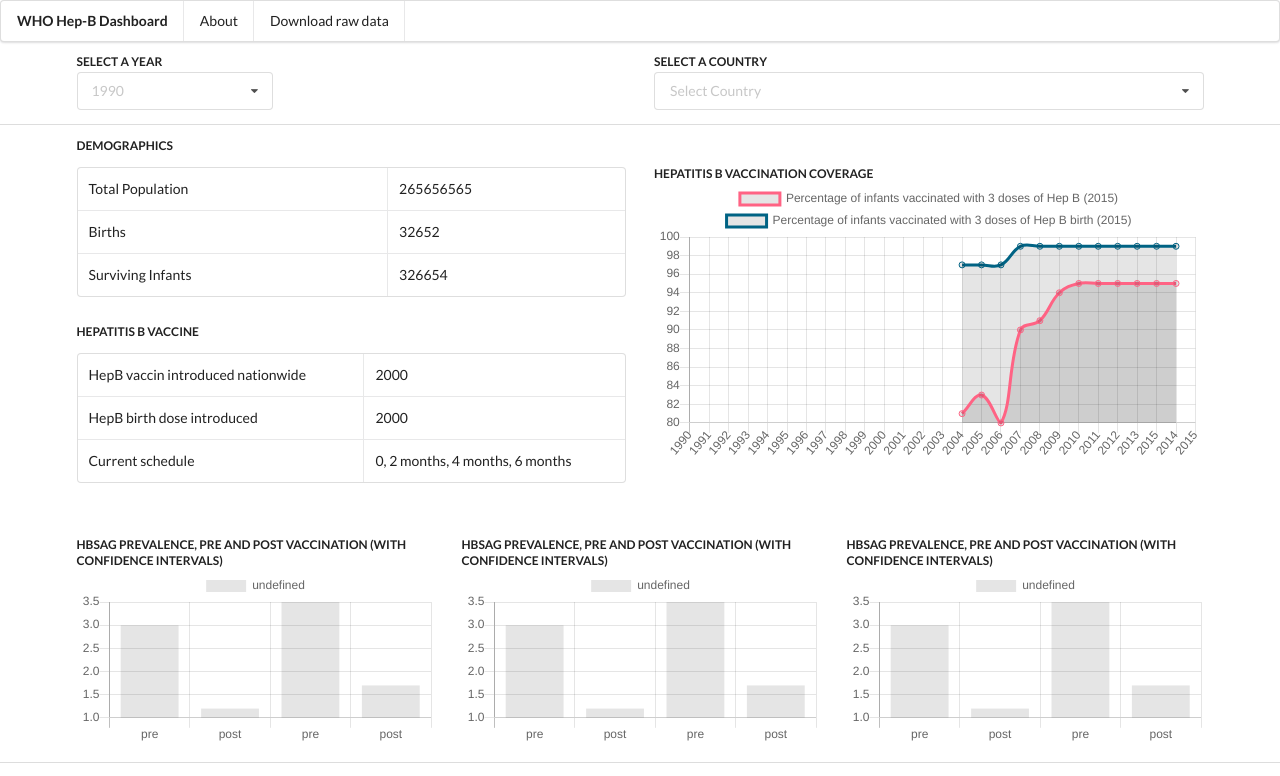
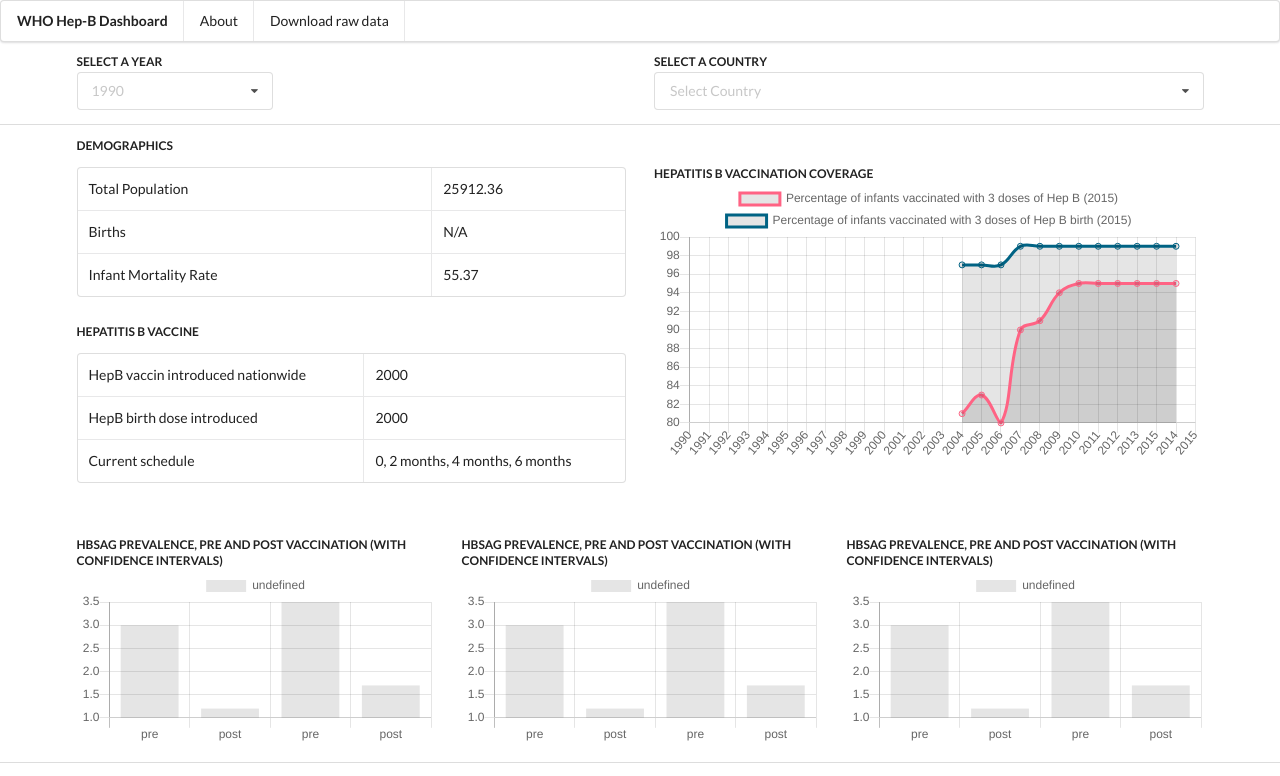
Before and after one commit to rgdonohue/who-hepB-dashboard, a website: page index.html in a window 1280 px wide. Shown: the top 776 px of the page. Drawn offline with nearby package versions, Linux system fonts and the light colour scheme.

Commit message:
make Chart A dynamic

```diff
--- a/index.html
+++ b/index.html
@@ -69,15 +69,15 @@
                 <tbody>
                     <tr>
                         <td><div>Total Population</div></td>
-                        <td><div>265656565</div></td>
+                        <td><div id="chartA-total-pop"></div></td>
                     </tr>
                     <tr>
                         <td><div>Births</div></td>
-                        <td><div>32652</div></td>
+                        <td><div id="chartA-births"></div></td>
                     </tr>
                     <tr>
-                        <td><div>Surviving Infants</div></td>
-                        <td><div>326654</div></td>
+                        <td><div>Infant Mortality Rate</div></td>
+                        <td><div id="chartA-infant-mortality"></div></td>
                     </tr>
                 </tbody>
             </table>
--- a/js/main.js
+++ b/js/main.js
@@ -1,11 +1,26 @@
 (function(Chart, $){
+
+    var birthYearIntervals = {
+        'births-1980-1985': [1980, 1985],
+        'births-1985-1990': [1986, 1990],
+        'births-1980-1985': [1991, 1995],
+        'births-1985-1990': [1996, 2000],
+        'births-1980-1985': [2001, 2005],
+        'births-1985-1990': [2006, 2010],
+        'births-1980-1985': [2011, 2015],
+    };
+
+    var infantMortalityIntervals = {
+        'InfMort1985-1990': [1985, 1990],
+        'InfMort1990-1995': [1991, 1995],
+        'InfMort1995-2000': [1996, 2000],
+        'InfMort2000-2005': [2001, 2005],
+        'InfMort2005-2010': [2006, 2010],
+        'InfMort2010-2015': [2011, 2015],
+    };
 
     d3.csv('data/hepB-master.csv', function(e,d){
         makeCountryDropdown(d);
-    });
-
-    $('#year-dropdown').dropdown({
-        on: "hover"
     });
 
     function makeCountryDropdown(data) {
@@ -116,25 +131,75 @@
             }
         });
 
+        var currentYear = 1990,
+            currentCode = "DZA";
 
-        updateCharts(data, "DZA", chartC);
+        updateCharts(data, 1990, currentCode, chartC);
+
+        $('#year-dropdown').dropdown({
+            on: "hover",
+            onChange: function(value, text, $selectedItem) {
+                currentYear = value;
+                updateCharts(data, currentYear, currentCode, chartC);
+            }
+        });
 
         $('#country-dropdown').dropdown({
             on: "hover",
             onChange: function(value, text, $selectedItem) {
-                updateCharts(data, value, chartC);
+                currentCode = value;
+                updateCharts(data, currentYear, currentCode, chartC);
             }
         });
 
     }
 
-    function updateCharts(data, currentCode, chartC) {
+    function updateCharts(data, currentYear, currentCode, chartC) {
+
+        // CHART A
+
+        $totalPop = $("#chartA-total-pop");
+        $births = $("#chartA-births");
+        $infantMortality = $("#chartA-infant-mortality");
+
+        // CHART C
 
         var chartCData1 = [],
             chartCData2 = [];
 
         data.forEach(function(datum) {
+
+            // acccess data for current country
             if(datum.ISO3 === currentCode) {
+
+                // CHART A
+
+                $totalPop.html(datum['pop'+currentYear]);
+
+                for(var interval in birthYearIntervals) {
+                    if(+currentYear >= birthYearIntervals[interval][0] &&
+                       +currentYear <= birthYearIntervals[interval][1]) {
+                           $births.html(datum[interval]);
+                    }
+                }
+
+                if($births.html() === '') {
+                    $births.html('N/A');
+                }
+
+                for(var interval in infantMortalityIntervals) {
+                    if(+currentYear >= infantMortalityIntervals[interval][0] &&
+                       +currentYear <= infantMortalityIntervals[interval][1]) {
+                           $infantMortality.html(datum[interval]);
+                    }
+                }
+
+                if($births.html() === '') {
+                    $infantMortality.html('N/A');
+                }
+
+
+                // CHART C
                 for(var i = 1990; i <= 2015; i++) {
                     if(datum['Cov_HepB3_' + i]) {
                         chartCData1.push(datum['Cov_HepB3_' + i]);
```
Also changed, not shown: 1 other file.
